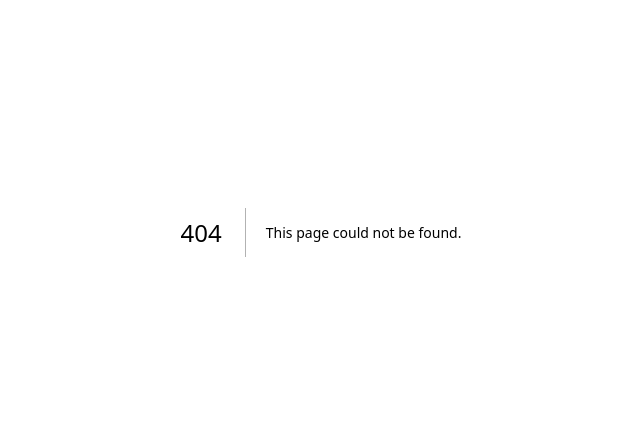
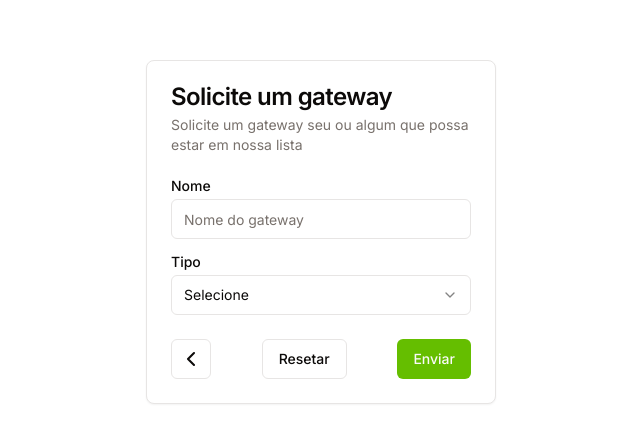
Before and after one commit to DaviJoseMach/PublicPayFor, a Next.js app: page /solicitar in a window 1280 px wide. Before the commit this address had no page. Shown: the part 168-610 px from the top of the page, without its empty margins (319-959 px from the left). Built offline with nearby package versions, Linux system fonts and the light colour scheme.

Commit message:
solicitar page main

```diff
--- /dev/null
+++ b/app/solicitar/page.tsx
@@ -0,0 +1,23 @@
+import React from "react";
+import {CardWithForm} from "@/components/layout/sections/solicity";
+import { Navbar } from "@/components/layout/navbar";
+
+import Script from "next/script";
+
+export const metadata = {
+  title: "Solicitar",
+  description: "Solicite um gateway de pagamento para adicionarmos",
+};
+
+const GatewaysPage: React.FC = () => {
+  return (
+    <>
+      <div className="mainDivGateways">
+
+          < CardWithForm />
+        </div>
+    </>
+  );
+};
+
+export default GatewaysPage;
```
